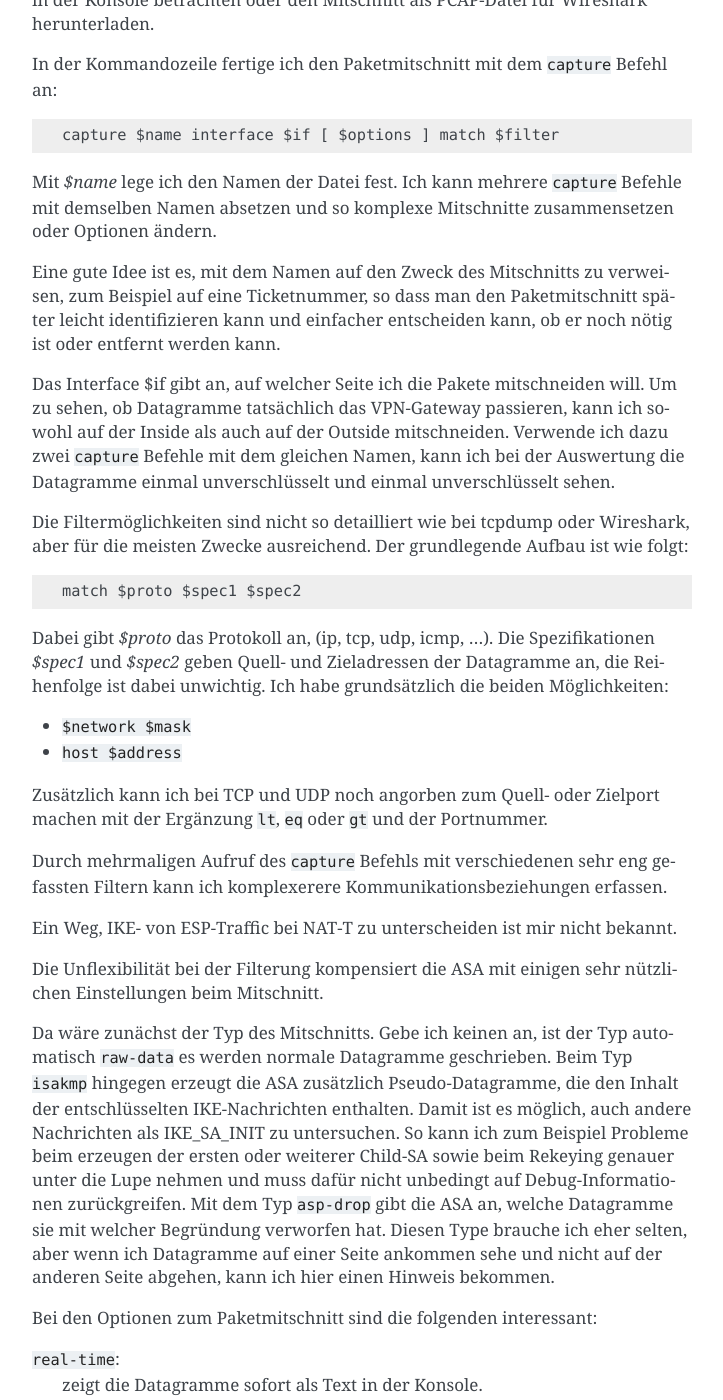
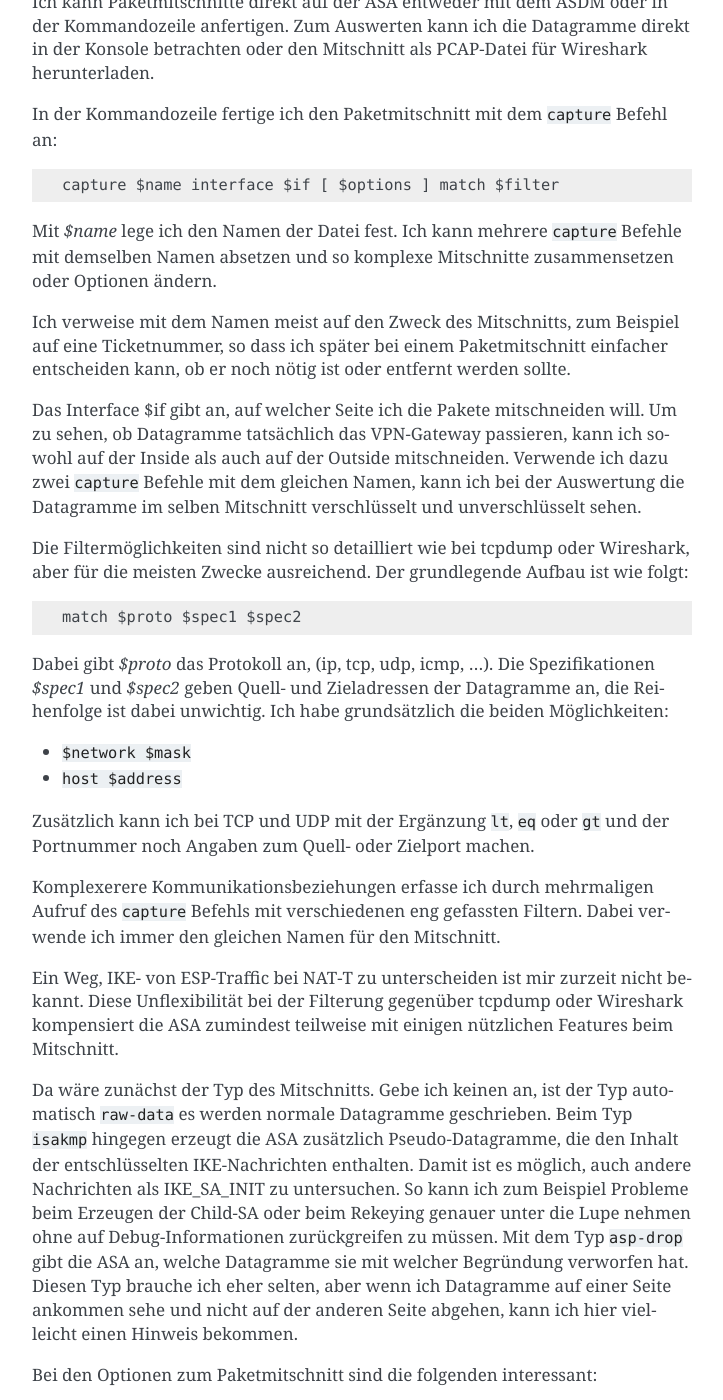
Before and after one commit to matwei-books/Fehlersuche-bei-IPsec-VPN-mit-IKEv2, a Sphinx documentation site: the page built from source/software/cisco-asa.rst, in a window 1280 px wide and 1400 px high, scrolled down 3983 px. Shown: the whole window, without its empty margins (388-1111 px from the left). Built offline with Sphinx 7.4.7, drawn with Linux system fonts in a browser that asks for light colours; cross-references to code outside the pages are shown as plain code; some of the changed text lies outside the part shown.

Commit message:
Text überarbeitet

```diff
--- a/source/software/cisco-asa.rst
+++ b/source/software/cisco-asa.rst
@@ -9,25 +9,29 @@
   ähnelt,
 
 * den ASDM (Adaptive Security Device Manager), einer Java-Anwendung die
-  direkt auf dem Gerät abgelegt ist,
+  direkt auf dem Gerät abgelegt ist und via Webbrowser gestartet werden
+  kann,
 
 * den CSM (Cisco Security Manager), mit dem mehrere ASA verwaltet werden
   können.
 
 Jede dieser Schnittstellen hat ihre Vor- und Nachteile.
-Ich bevorzuge für die Extraktion der relevanten Konfiguration und für
-schnelle Zustandsabfragen die Kommandozeile.
-Für den Echtzeitzugriff auf die Systemlogs bietet der ASDM gute
-Filtermöglichkeiten.
-Wenn es gilt, ähnliche Konfigurationen auf verschiedenen Geräten
-konsistent zu halten, kann der CSM seine Vorteile ausspielen.
+Ich bevorzuge
+für die Extraktion der Konfiguration und für Zustandsabfragen
+die Kommandozeile.
+Für den Zugriff auf die aktuellen Systemlogs
+bietet der ASDM gute Filtermöglichkeiten.
+Wenn es gilt,
+Konfigurationen auf verschiedenen Geräten konsistent zu halten,
+kann der CSM seine Vorteile ausspielen.
 
 Bei den nachfolgenden Betrachtungen gehe ich auf die
 Kommandozeilenbefehle ein, für die ich meist höhere Rechte benötige.
 Das heißt, nach dem Anmelden gebe ich ``enable`` ein, falls mein Zugang
 nicht von sich aus höhere Rechte besitzt.
-Generell können alle Kommandozeilenbefehle und deren Optionen so weit
-gekürzt werden, wie sie eindeutig sind. Mit dem Fragezeichen oder dem
+Generell kann ich alle Kommandozeilenbefehle und Optionen so weit kürzen,
+wie sie eindeutig sind.
+Mit dem Fragezeichen oder dem
 Tabulator kann ich jederzeit eine kurze Hilfe bekommen, welche Eingaben
 als nächstes möglich sind.
 
@@ -40,8 +44,8 @@
 Ich beende die Konfiguration mit ``end`` und sichere sie mit dem Befehl
 ``write memory`` (kurz ``wr``).
 
-Starten und Stoppen und Kontrolieren von VPN-Tunneln
-----------------------------------------------------
+Starten, Stoppen und Kontrollieren von VPN-Tunneln
+--------------------------------------------------
 
 Policy-based VPN werden bei der ASA meist On-Demand gestartet, das
 heißt, wenn interessanter Traffic dafür da ist.
@@ -58,22 +62,23 @@
   tcp $saddr $sport $daddr $dport
   udp $saddr $sport $daddr $dport
 
-Die Ausgabe von ``packet-tracer`` kann bei Problemen schon erste
-Hinweise geben, insbesondere, wenn ich ``detail`` hinzugefügt habe.
+Die Ausgabe von ``packet-tracer`` kann mir bei Problemen
+schon erste Hinweise zu einem Problem geben,
+insbesondere, wenn ich die Option ``detail`` hinzugefügt habe.
 
 Um einen VPN-Tunnel zu schließen, hat sich für mich der folgende Befehl
 als am zuverlässigsten erwiesen::
 
   vpn-db log-off index $i
 
-Den Index bekomme aus der zweiten Zeile der Ausgabe des folgenden
-Befehls::
+Den Index ``$i`` dafür bekomme ich
+aus der zweiten Zeile der Ausgabe des folgenden Befehls::
 
   show vpn-db detail l2l filter name $peeraddress
 
 Um erste Informationen über ein VPN zu bekommen, wie zum Beispiel offene
 Child-SA und ob Traffic durch geht, verwende ich ebenfalls diesen
-Befehl, hier in der Kurzform oder einen zweiten::
+Befehl - hier in der Kurzform - oder einen zweiten::
 
   sh vpn- d l f n $peeraddress
   show crypto ipsec sa peer $peeraddress
@@ -90,14 +95,13 @@
 Die ultimative Referenz findet man auf den Webseiten von Cisco selbst,
 zum Beispiel :cite:`Cisco-asa-log-config`.
 
-Möchte ich die Systemlogs in der Konsole oder SSH-Sitzung sehen, gebe
-ich einen der folgenden Befehle ein::
+Möchte ich die Systemlogs in der Konsole oder SSH-Sitzung sehen,
+gebe ich den folgenden Befehl ein::
 
    terminal monitor
-   term mon
 
 Um die Systemlogs und Debug-Informationen zu einem Logserver zu
-schicken, muss ich in die Konfiguration ändern::
+schicken, muss ich die Konfiguration ändern::
 
    conf t
    logging enable
@@ -122,17 +126,16 @@
 Mit $interface gebe ich die Schnittstelle an, zu der die Logs rausgehen,
 mit $address die Adresse des Syslogservers.
 Wenn nötig kann ich weitere Informationen zum Logserver bereitstellen,
-siehe dazu die entsprechende Dokumentation.
+näheres findet sich in der Dokumentation zum Logging.
 
-Um überhaupt auf ASDM oder (SSH-)Konsole zu loggen, konfiguriere ich
-zusätzlich die folgenden Befehle::
+Um auf ASDM oder (SSH-)Konsole zu loggen,
+konfiguriere ich zusätzlich die folgenden Befehle::
 
   logging asdm $level
   logging console $level
 
 Dann kann ich in der jeweiligen Sitzung auf die Logs zugreifen.
-Auf der Konsole kann ich die Ausgabe mit den folgenden Befehlen
-steuern::
+Auf der Konsole steuere ich die Ausgabe mit den folgenden Befehlen::
 
   term monitor
   no term monitor
@@ -201,18 +206,18 @@
 Ich kann mehrere ``capture`` Befehle mit demselben Namen absetzen und so
 komplexe Mitschnitte zusammensetzen oder Optionen ändern.
 
-Eine gute Idee ist es, mit dem Namen auf den Zweck des Mitschnitts zu
-verweisen, zum Beispiel auf eine Ticketnummer, so dass man den
-Paketmitschnitt später leicht identifizieren kann und einfacher
-entscheiden kann, ob er noch nötig ist oder entfernt werden kann.
+Ich verweise mit dem Namen meist auf den Zweck des Mitschnitts,
+zum Beispiel auf eine Ticketnummer,
+so dass ich später bei einem Paketmitschnitt einfacher entscheiden kann,
+ob er noch nötig ist oder entfernt werden sollte.
 
 Das Interface $if gibt an, auf welcher Seite ich die Pakete mitschneiden
 will.
 Um zu sehen, ob Datagramme tatsächlich das VPN-Gateway passieren, kann
 ich sowohl auf der Inside als auch auf der Outside mitschneiden.
-Verwende ich dazu zwei ``capture`` Befehle mit dem gleichen Namen, kann
-ich bei der Auswertung die Datagramme einmal unverschlüsselt und einmal
-unverschlüsselt sehen.
+Verwende ich dazu zwei ``capture`` Befehle mit dem gleichen Namen,
+kann ich bei der Auswertung die Datagramme im selben Mitschnitt
+verschlüsselt und unverschlüsselt sehen.
 
 Die Filtermöglichkeiten sind nicht so detailliert wie bei tcpdump oder
 Wireshark, aber für die meisten Zwecke ausreichend.
@@ -228,19 +233,20 @@
 * ``$network $mask``
 * ``host $address``
 
-Zusätzlich kann ich bei TCP und UDP noch angorben zum Quell- oder
-Zielport machen mit der Ergänzung ``lt``, ``eq`` oder ``gt`` und der
-Portnummer.
+Zusätzlich kann ich bei TCP und UDP
+mit der Ergänzung ``lt``, ``eq`` oder ``gt`` und der Portnummer
+noch Angaben zum Quell- oder Zielport machen.
 
-Durch mehrmaligen Aufruf des ``capture`` Befehls mit verschiedenen sehr
-eng gefassten Filtern kann ich komplexerere Kommunikationsbeziehungen
-erfassen.
+Komplexerere Kommunikationsbeziehungen erfasse ich
+durch mehrmaligen Aufruf des ``capture`` Befehls
+mit verschiedenen eng gefassten Filtern.
+Dabei verwende ich immer den gleichen Namen für den Mitschnitt.
 
-Ein Weg, IKE- von ESP-Traffic bei NAT-T zu unterscheiden ist mir nicht
-bekannt.
-
-Die Unflexibilität bei der Filterung kompensiert die ASA mit einigen
-sehr nützlichen Einstellungen beim Mitschnitt.
+Ein Weg, IKE- von ESP-Traffic bei NAT-T zu unterscheiden
+ist mir zurzeit nicht bekannt.
+Diese Unflexibilität bei der Filterung gegenüber tcpdump oder Wireshark
+kompensiert die ASA zumindest teilweise
+mit einigen nützlichen Features beim Mitschnitt.
 
 Da wäre zunächst der Typ des Mitschnitts.
 Gebe ich keinen an, ist der Typ automatisch ``raw-data`` es werden normale
@@ -250,14 +256,15 @@
 enthalten.
 Damit ist es möglich, auch andere Nachrichten als IKE_SA_INIT zu
 untersuchen.
-So kann ich zum Beispiel Probleme beim erzeugen der ersten oder weiterer
-Child-SA sowie beim Rekeying genauer unter die Lupe nehmen und muss
-dafür nicht unbedingt auf Debug-Informationen zurückgreifen.
+So kann ich zum Beispiel Probleme beim Erzeugen der Child-SA
+oder beim Rekeying genauer unter die Lupe nehmen
+ohne auf Debug-Informationen zurückgreifen zu müssen.
 Mit dem Typ ``asp-drop`` gibt die ASA an, welche Datagramme sie mit
 welcher Begründung verworfen hat.
-Diesen Type brauche ich eher selten, aber wenn ich Datagramme auf einer
-Seite ankommen sehe und nicht auf der anderen Seite abgehen, kann ich
-hier einen Hinweis bekommen.
+Diesen Typ brauche ich eher selten,
+aber wenn ich Datagramme auf einer Seite ankommen sehe
+und nicht auf der anderen Seite abgehen,
+kann ich hier vielleicht einen Hinweis bekommen.
 
 Bei den Optionen zum Paketmitschnitt sind die folgenden interessant:
 
@@ -296,27 +304,7 @@
   show capture
 
 eine Übersicht über alle Paketmitschnitte und wieviel Daten bereits
-mitgeschnitten sind.::
-
-  show capture nameOfCapture [options]
-
-zeigt die Datagramme eines einzelnen Mitschnitts. Mit zusätzlichen
-Optionen kann ich die Ausgabe steuern:
-
-detail
-  zeigt zusätzliche Details zum Datagramm, die Ausgabe wird dann
-  zweizeilig, mich interessiert davon meist nur die TTL des Datagramms,
-decode
-  zeigt bei IKE-Datagrammen den Inhalt der IKE-Payloads bei
-  unverschlüsselten Datagrammen (IKE_SA_INIT) beziehungssweise bei
-  allen IKE-Datagrammen, wenn das Capture vom Typ ``isakmp`` ist,
-dump
-  zeigt zu jedem Datagramm den Hexdump aller Oktetts an,
-packet-number nummer
-  zeigt das Paket mit Nummer *nummer* an,
-count anzahl
-  zeigt *anzahl* Pakete an, in Kombination mit Option ``packet-number``
-  kann ich gezielt bestimmte Pakete betrachten,
+mitgeschnitten sind.
 
 Zur Auswertung kann ich den Befehl ``show capture $name`` verwenden.
 Auch hier habe ich etliche Optionen, die mir die Analyse erleichtern.
@@ -371,23 +359,24 @@
 Meist reicht der erste Befehl, in hartnäckigen Fällen füge ich das
 ``all`` an, um auch die Defaultwerte zu bekommen.
 
-Adressumsetzungen sind zwar in der Konfiguration enthalten, aber
-insbesondere bei der Verwendung von Objekten mit Namen, die die Adressen
-nicht enthalten, untersuche ich NAT lieber mit den folgenden Befehlen::
+Adressumsetzungen sind zwar in der Konfiguration enthalten,
+aber bei der Verwendung von Objekten mit Namen,
+die die Adressen nicht enthalten,
+untersuche ich NAT lieber mit den folgenden Befehlen::
 
   show nat $addr
   show nat $addr detail
   show nat translated $addr
   show nat translated $addr detail
 
-Mit der zusätzlichen Option ``detail`` bekomme ich die Adressen hier
-auch, wenn die bei der Konfiguration die Objektnamen ungeschickt gewählt
-wurden.
+Mit der Option ``detail`` bekomme ich die Adressen hier auch,
+wenn bei der Konfiguration die Objektnamen ungeschickt gewählt wurden.
 
 Um die Analyse der Konfiguration in der Konsole zu beschleunigen, kann
 ich die Ausgaben der ``show`` Befehle mit Filtern begrenzen.
-Dazu füge ich an das Ende der Zeile ein Leerzeichen, ein Pipe-Symbol
-(``|``) , ein weiteres Leerzeichen und den Filter an.
+Dazu füge ich an das Ende der Zeile ein Leerzeichen,
+ein Pipe-Symbol (``|``),
+ein weiteres Leerzeichen und den Filter an.
 Auch hier habe ich mehrere Möglichkeiten:
 
 ``| include $muster``:
```
Also changed, not shown: other parts of source/software/cisco-asa.rst (+15 -12 lines).
